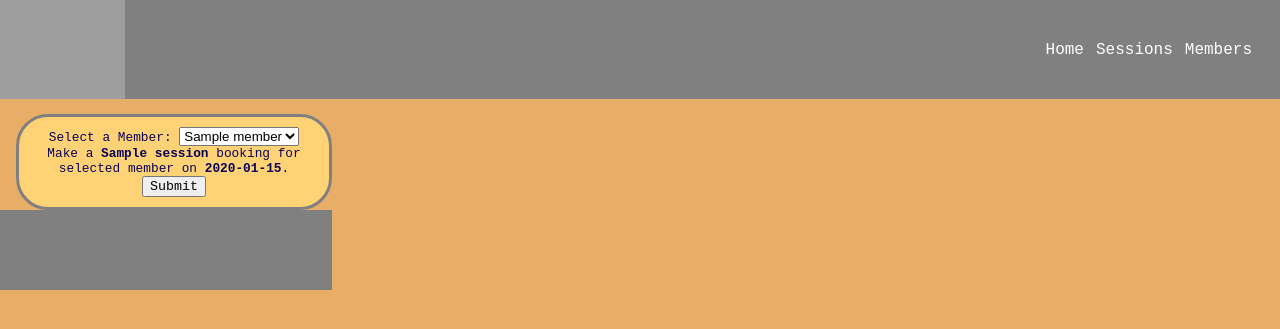
After one commit to andrewswise27/gains_house, a Flask app: page /book/1 in a window 1280 px wide. The commit adds this page. Shown: the top 329 px of the page. Run offline with Flask 2, Linux system fonts and the light colour scheme; a database or web service that is not in the repository returns one stand-in record (values such as "Sample title"); some libraries are stand-ins or nearby versions; grey boxes are pictures that could not be loaded.

Commit message:
built view of make session booking

```diff
--- a/controllers/gym_controller.py
+++ b/controllers/gym_controller.py
@@ -1,3 +1,4 @@
+from crypt import methods
 from flask import Flask, render_template, request, redirect
 from flask import Blueprint
 from models.gym import Gym
@@ -6,3 +7,19 @@ from repositories import member_repository
 from repositories import session_repository
 
 gyms_blueprint = Blueprint("gyms", __name__)
+
+@gyms_blueprint.route("/book/<id>", methods=['GET'])
+def booking(id):
+    members = member_repository.select_all()
+    sessions = session_repository.select_session(id)
+    return render_template("/bookings/index.html", members=members, sessions=sessions)
+
+@gyms_blueprint.route("/book/<id>", methods=['POST'])
+def book_member():
+    member_id = request.form['member_id']
+    session_id = request.form['session_id']
+    member = member_repository.select_member(member_id)
+    session = session_repository.select_session(session_id)
+    booking = (member, session)
+    gym_repository.book_session(booking)
+    return redirect('/sessions')
--- a/static/styles.css
+++ b/static/styles.css
@@ -104,6 +104,22 @@ main {
     color: #080357;
   }
 
+.booking_div {
+    display: block;
+    width: 290px;
+    padding: 10px;
+    border: 3px solid gray;
+    margin-top: 10px;
+    border-radius: 2rem;
+    margin-right: 0;
+    margin-bottom: 0;
+    margin-left: 1rem;
+    text-align: center;
+    font-size: 0.8rem;
+    background-color: #FFD275;
+    color: #080357;
+}
+
 .session_box_list {
     list-style-type: none;
 }
@@ -112,9 +128,17 @@ main {
     font-family:'Courier New', Courier, monospace
 }
 
+#booking_button {
+    font-family: 'Courier New', Courier, monospace;
+}
+
 body footer  {
     background-color: grey;
     height: 5rem;
     margin: 0;
     width: 100%;
 }
+
+#edit_button {
+    margin: 10px;
+}
--- /dev/null
+++ b/templates/bookings/index.html
@@ -0,0 +1,17 @@
+{% extends 'base.html' %}
+{% block content %}
+    <div class="booking_div">
+    <form action="/book/{{session.id}}" method="post">
+        <label for="member">Select a Member:</label>
+        <select name="member_id" id="member">
+            {% for member in members %}
+            <option value="{{ member.id }}">{{member.name}}</option>
+            {% endfor %}
+        </select>
+        <br>
+        <label for="session">Make a<input type="text" name="session_id" value="{{sessions.id}}" hidden><b> {{sessions.name}} </b>booking for selected member on <b> {{sessions.timedate}}</b>.</label>
+
+        <input id="booking_button" class="btn btn--action" type="submit" value="Submit">
+        </form>
+    </div>
+{% endblock content %}
--- a/templates/sessions/index.html
+++ b/templates/sessions/index.html
@@ -12,8 +12,9 @@
     <li><b><label for="session_capacity">Capacity:</label></b>{{session.capacity}} &nbsp;
     <b><label for="session_level">Level:</label></b>{{session.level}}</li>
     <br>
-    <li><a href="/session/book"><button class="session_buttons">Book Session</button></a> <a href="/session/description/{{ session.id }}"><button class="session_buttons">Session Info</button></a></li>
-    <li><label for="edit_session">Edit Session:</label><a href="/sessions/edit/{{session.id}}"><button><i class="fa-solid fa-pen-to-square"></button></i></a></li>
+    <li><a href="/book/{{session.id}}"><button class="session_buttons">Book Session</button></a> <a href="/session/description/{{ session.id }}"><button class="session_buttons">Session Info</button></a></li>
+    <br>
+    <li><label for="edit_session">Edit Session:</label><a href="/sessions/edit/{{session.id}}"><button><i id="edit_button" class="fa-solid fa-pen-to-square"></button></i></a></li>
     </ul>
     </div>
 {% endfor %}
```
Also changed, not shown: repositories/gym_repository.py (+7 -0 lines).
